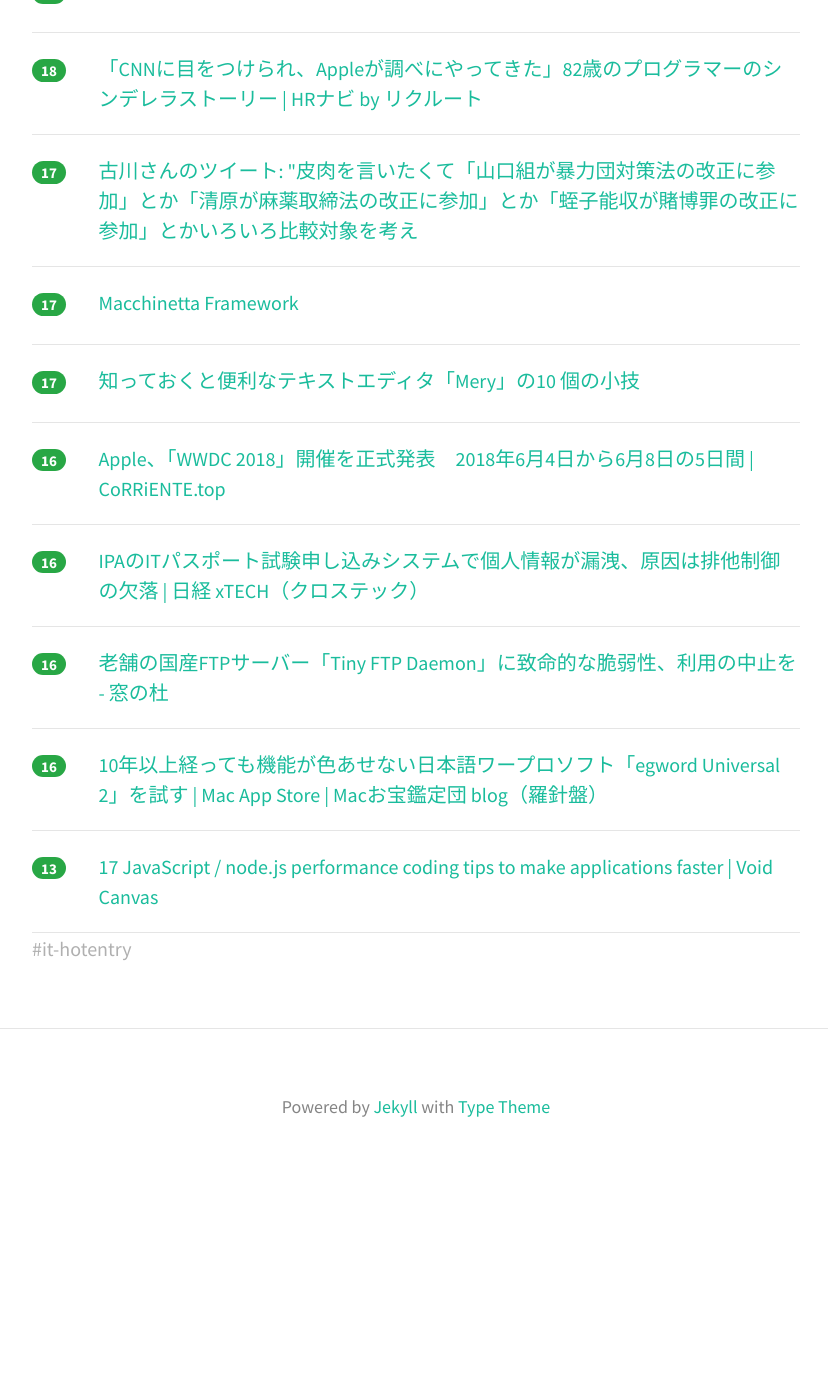
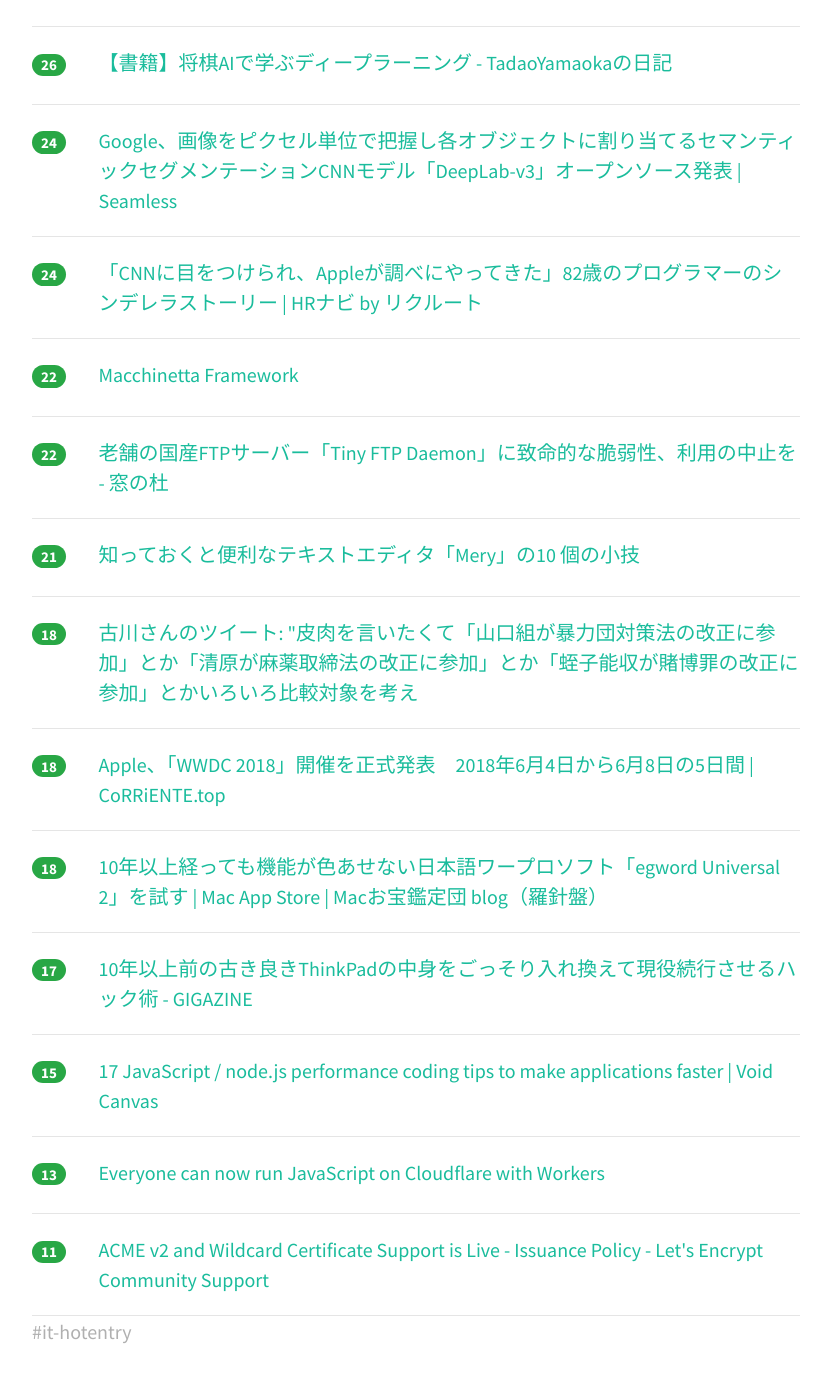
Before and after one commit to yatta47/hatena-matome-site, a Jekyll site: the page built from _posts/2018-03-14-hatena.md, in a window 1280 px wide and 1400 px high, scrolled down 1114 px. Shown: the top 1382 px of the window, without its empty margins (224-1052 px from the left). Built offline with Jekyll 4.4.1, drawn with Linux system fonts in a browser that asks for light colours; nearby versions of some CDN libraries; before the commit the page ends 2298 px from its top, so only the background shows below that; some of the changed text lies outside the part shown.

Commit message:
Updated 2018-03-14

```diff
--- a/_posts/2018-03-14-hatena.md
+++ b/_posts/2018-03-14-hatena.md
@@ -1,34 +1,54 @@
 ---
 layout: post
 title:  "2018-03-14 はてぶIT"
-date:   2018-03-14 09:03:25
+date:   2018-03-14 10:02:26
 tags: [it-hotentry]
 ---
-17 件のデータあり
+21 件のデータあり
 
 <hr><div class="row">
+<div class="col-1"><span class="badge badge-pill badge-success h2">59</span></div>
+<div class="col-11"><a href='https://techracho.bpsinc.jp/hachi8833/2018_03_13/53183' target='_blank'>JavaScript: Reduxが必要なとき/不要なとき（翻訳）</a></div>
+</div>
+<hr>
+<div class="row">
+<div class="col-1"><span class="badge badge-pill badge-success h2">49</span></div>
+<div class="col-11"><a href='http://www.afpbb.com/articles/-/3167253' target='_blank'>AMD製CPUに「致命的」欠陥 悪用でPC乗っ取りも　写真1枚　国際ニュース：AFPBB News</a></div>
+</div>
+<hr>
+<div class="row">
+<div class="col-1"><span class="badge badge-pill badge-success h2">43</span></div>
+<div class="col-11"><a href='http://tech.nikkeibp.co.jp/atcl/nxt/news/18/00439/' target='_blank'>IPAのITパスポート試験申し込みシステムで個人情報が漏洩、原因は排他制御の欠落 | 日経 xTECH（クロステック）</a></div>
+</div>
+<hr>
+<div class="row">
+<div class="col-1"><span class="badge badge-pill badge-success h2">42</span></div>
+<div class="col-11"><a href='http://blog.hitomedia.jp/entry/2018/03/13/170000' target='_blank'>リーダーという役職をやめてフォロワーという概念をつくった話 - hitomediaの、ひとの成長にかかわるブログ</a></div>
+</div>
+<hr>
+<div class="row">
 <div class="col-1"><span class="badge badge-pill badge-success h2">41</span></div>
 <div class="col-11"><a href='https://liginc.co.jp/374210' target='_blank'>SPAだけじゃない！Vue.js[2] モーダル実装にみるVue.jsの便利機能 | それいけ！フロントエンド</a></div>
 </div>
 <hr>
 <div class="row">
-<div class="col-1"><span class="badge badge-pill badge-success h2">38</span></div>
-<div class="col-11"><a href='https://techracho.bpsinc.jp/hachi8833/2018_03_13/53183' target='_blank'>JavaScript: Reduxが必要なとき/不要なとき（翻訳）</a></div>
-</div>
-<hr>
-<div class="row">
-<div class="col-1"><span class="badge badge-pill badge-success h2">34</span></div>
-<div class="col-11"><a href='http://blog.hitomedia.jp/entry/2018/03/13/170000' target='_blank'>リーダーという役職をやめてフォロワーという概念をつくった話 - hitomediaの、ひとの成長にかかわるブログ</a></div>
-</div>
-<hr>
-<div class="row">
-<div class="col-1"><span class="badge badge-pill badge-success h2">29</span></div>
+<div class="col-1"><span class="badge badge-pill badge-success h2">30</span></div>
 <div class="col-11"><a href='https://qiita.com/drken/items/fd4e5e3630d0f5859067' target='_blank'>AtCoder に登録したら次にやること ～ これだけ解けば十分闘える！過去問精選 10 問 ～ - Qiita</a></div>
 </div>
 <hr>
 <div class="row">
-<div class="col-1"><span class="badge badge-pill badge-success h2">29</span></div>
+<div class="col-1"><span class="badge badge-pill badge-success h2">30</span></div>
 <div class="col-11"><a href='https://gigazine.net/news/20180313-coltrane-pitch-diagrams/' target='_blank'>モダンジャズの巨人ジョン・コルトレーンの音楽の概念が垣間見える2枚の手書き音階スケッチ - GIGAZINE</a></div>
+</div>
+<hr>
+<div class="row">
+<div class="col-1"><span class="badge badge-pill badge-success h2">26</span></div>
+<div class="col-11"><a href='https://anond.hatelabo.jp/20180313131733' target='_blank'>オタクだけどまわりのネトウヨが気持ち悪い</a></div>
+</div>
+<hr>
+<div class="row">
+<div class="col-1"><span class="badge badge-pill badge-success h2">26</span></div>
+<div class="col-11"><a href='http://tadaoyamaoka.hatenablog.com/entry/2018/03/13/204308' target='_blank'>【書籍】将棋AIで学ぶディープラーニング - TadaoYamaokaの日記</a></div>
 </div>
 <hr>
 <div class="row">
@@ -37,57 +57,57 @@ tags: [it-hotentry]
 </div>
 <hr>
 <div class="row">
-<div class="col-1"><span class="badge badge-pill badge-success h2">20</span></div>
-<div class="col-11"><a href='http://tadaoyamaoka.hatenablog.com/entry/2018/03/13/204308' target='_blank'>【書籍】将棋AIで学ぶディープラーニング - TadaoYamaokaの日記</a></div>
+<div class="col-1"><span class="badge badge-pill badge-success h2">24</span></div>
+<div class="col-11"><a href='http://hrnabi.com/2018/03/13/16663/' target='_blank'>「CNNに目をつけられ、Appleが調べにやってきた」82歳のプログラマーのシンデレラストーリー | HRナビ by リクルート</a></div>
 </div>
 <hr>
 <div class="row">
-<div class="col-1"><span class="badge badge-pill badge-success h2">19</span></div>
-<div class="col-11"><a href='https://anond.hatelabo.jp/20180313131733' target='_blank'>オタクだけどまわりのネトウヨが気持ち悪い</a></div>
+<div class="col-1"><span class="badge badge-pill badge-success h2">22</span></div>
+<div class="col-11"><a href='https://macchinetta.github.io/' target='_blank'>Macchinetta Framework</a></div>
+</div>
+<hr>
+<div class="row">
+<div class="col-1"><span class="badge badge-pill badge-success h2">22</span></div>
+<div class="col-11"><a href='https://forest.watch.impress.co.jp/docs/news/1111333.html' target='_blank'>老舗の国産FTPサーバー「Tiny FTP Daemon」に致命的な脆弱性、利用の中止を - 窓の杜</a></div>
+</div>
+<hr>
+<div class="row">
+<div class="col-1"><span class="badge badge-pill badge-success h2">21</span></div>
+<div class="col-11"><a href='https://www.haijin-boys.com/software/mery/mery-tips' target='_blank'>知っておくと便利なテキストエディタ「Mery」の10 個の小技</a></div>
 </div>
 <hr>
 <div class="row">
 <div class="col-1"><span class="badge badge-pill badge-success h2">18</span></div>
-<div class="col-11"><a href='http://hrnabi.com/2018/03/13/16663/' target='_blank'>「CNNに目をつけられ、Appleが調べにやってきた」82歳のプログラマーのシンデレラストーリー | HRナビ by リクルート</a></div>
+<div class="col-11"><a href='http://twitter.com/furukawa1917/status/973518372020219904' target='_blank'>古川さんのツイート: "皮肉を言いたくて「山口組が暴力団対策法の改正に参加」とか「清原が麻薬取締法の改正に参加」とか「蛭子能収が賭博罪の改正に参加」とかいろいろ比較対象を考え</a></div>
+</div>
+<hr>
+<div class="row">
+<div class="col-1"><span class="badge badge-pill badge-success h2">18</span></div>
+<div class="col-11"><a href='https://corriente.top/wwdc2018-announce/' target='_blank'>Apple、「WWDC 2018」開催を正式発表　2018年6月4日から6月8日の5日間 | CoRRiENTE.top</a></div>
+</div>
+<hr>
+<div class="row">
+<div class="col-1"><span class="badge badge-pill badge-success h2">18</span></div>
+<div class="col-11"><a href='http://www.macotakara.jp/blog/category-56/entry-34560.html' target='_blank'>10年以上経っても機能が色あせない日本語ワープロソフト「egword Universal 2」を試す | Mac App Store | Macお宝鑑定団 blog（羅針盤）</a></div>
 </div>
 <hr>
 <div class="row">
 <div class="col-1"><span class="badge badge-pill badge-success h2">17</span></div>
-<div class="col-11"><a href='http://twitter.com/furukawa1917/status/973518372020219904' target='_blank'>古川さんのツイート: "皮肉を言いたくて「山口組が暴力団対策法の改正に参加」とか「清原が麻薬取締法の改正に参加」とか「蛭子能収が賭博罪の改正に参加」とかいろいろ比較対象を考え</a></div>
+<div class="col-11"><a href='https://gigazine.net/news/20180314-neo-thinkpad/' target='_blank'>10年以上前の古き良きThinkPadの中身をごっそり入れ換えて現役続行させるハック術 - GIGAZINE</a></div>
 </div>
 <hr>
 <div class="row">
-<div class="col-1"><span class="badge badge-pill badge-success h2">17</span></div>
-<div class="col-11"><a href='https://macchinetta.github.io/' target='_blank'>Macchinetta Framework</a></div>
-</div>
-<hr>
-<div class="row">
-<div class="col-1"><span class="badge badge-pill badge-success h2">17</span></div>
-<div class="col-11"><a href='https://www.haijin-boys.com/software/mery/mery-tips' target='_blank'>知っておくと便利なテキストエディタ「Mery」の10 個の小技</a></div>
-</div>
-<hr>
-<div class="row">
-<div class="col-1"><span class="badge badge-pill badge-success h2">16</span></div>
-<div class="col-11"><a href='https://corriente.top/wwdc2018-announce/' target='_blank'>Apple、「WWDC 2018」開催を正式発表　2018年6月4日から6月8日の5日間 | CoRRiENTE.top</a></div>
-</div>
-<hr>
-<div class="row">
-<div class="col-1"><span class="badge badge-pill badge-success h2">16</span></div>
-<div class="col-11"><a href='http://tech.nikkeibp.co.jp/atcl/nxt/news/18/00439/' target='_blank'>IPAのITパスポート試験申し込みシステムで個人情報が漏洩、原因は排他制御の欠落 | 日経 xTECH（クロステック）</a></div>
-</div>
-<hr>
-<div class="row">
-<div class="col-1"><span class="badge badge-pill badge-success h2">16</span></div>
-<div class="col-11"><a href='https://forest.watch.impress.co.jp/docs/news/1111333.html' target='_blank'>老舗の国産FTPサーバー「Tiny FTP Daemon」に致命的な脆弱性、利用の中止を - 窓の杜</a></div>
-</div>
-<hr>
-<div class="row">
-<div class="col-1"><span class="badge badge-pill badge-success h2">16</span></div>
-<div class="col-11"><a href='http://www.macotakara.jp/blog/category-56/entry-34560.html' target='_blank'>10年以上経っても機能が色あせない日本語ワープロソフト「egword Universal 2」を試す | Mac App Store | Macお宝鑑定団 blog（羅針盤）</a></div>
+<div class="col-1"><span class="badge badge-pill badge-success h2">15</span></div>
+<div class="col-11"><a href='http://voidcanvas.com/javascript-performant-coding-tips/' target='_blank'>17 JavaScript / node.js performance coding tips to make applications faster | Void Canvas</a></div>
 </div>
 <hr>
 <div class="row">
 <div class="col-1"><span class="badge badge-pill badge-success h2">13</span></div>
-<div class="col-11"><a href='http://voidcanvas.com/javascript-performant-coding-tips/' target='_blank'>17 JavaScript / node.js performance coding tips to make applications faster | Void Canvas</a></div>
+<div class="col-11"><a href='https://blog.cloudflare.com/cloudflare-workers-unleashed/' target='_blank'>Everyone can now run JavaScript on Cloudflare with Workers</a></div>
 </div>
 <hr>
+<div class="row">
+<div class="col-1"><span class="badge badge-pill badge-success h2">11</span></div>
+<div class="col-11"><a href='https://community.letsencrypt.org/t/acme-v2-and-wildcard-certificate-support-is-live/55579' target='_blank'>ACME v2 and Wildcard Certificate Support is Live - Issuance Policy - Let's Encrypt Community Support</a></div>
+</div>
+<hr>
```
